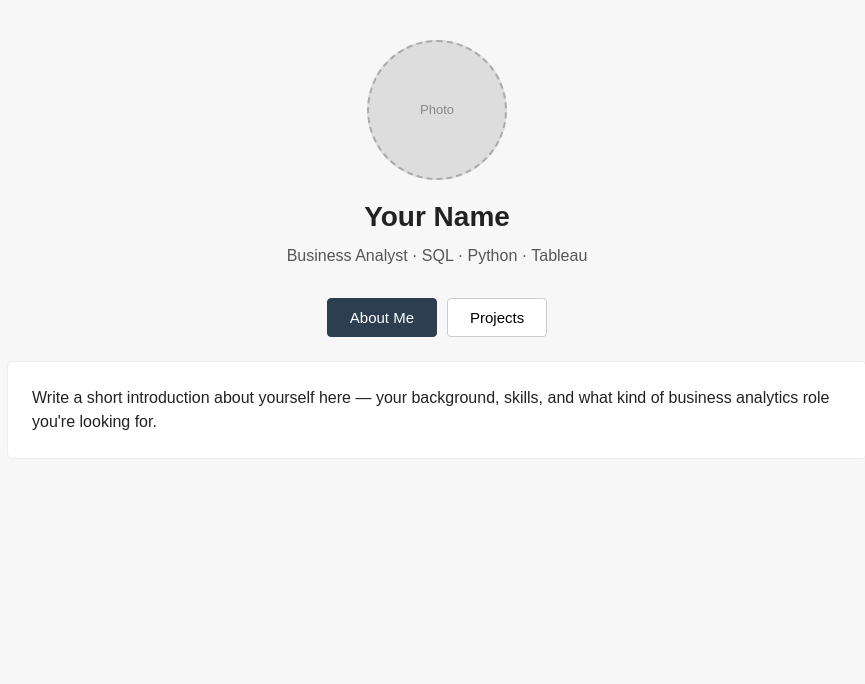
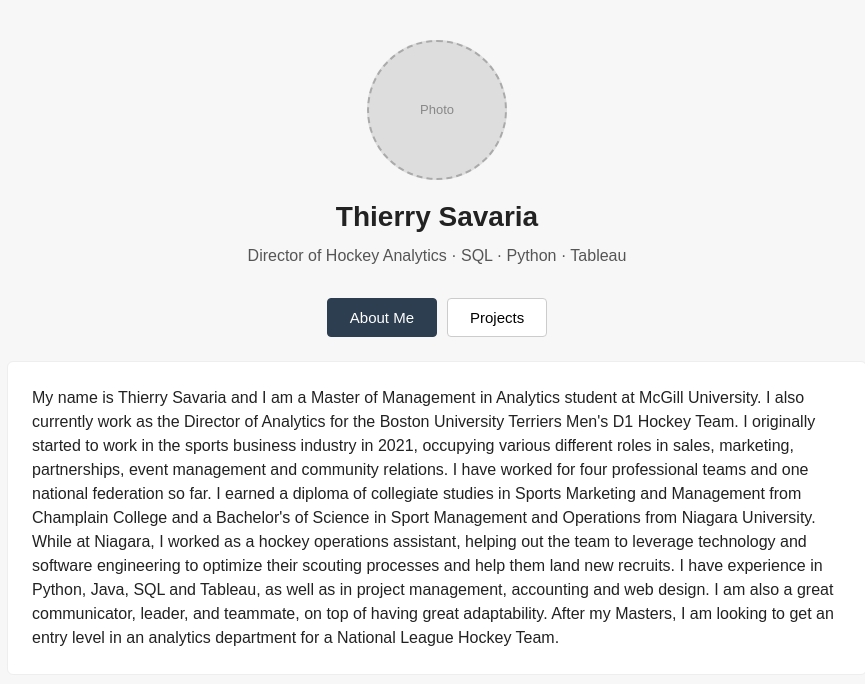
Before and after one commit to thierrysavaria/thierrysavaria.github.io, a plain HTML site: page index.html in a window 1280 px wide. Shown: the whole page, without its empty margins (203-1068 px from the left). Drawn offline with Linux system fonts and the light colour scheme.

Commit message:
Updated Header and About Me section

```diff
--- a/index.html
+++ b/index.html
@@ -154,8 +154,8 @@
         <!-- Replace this div with <img src="your-photo.jpg" class="photo"> -->
         <div class="photo">Photo</div>
 
-        <h1>Your Name</h1>
-        <p>Business Analyst · SQL · Python · Tableau</p>
+        <h1>Thierry Savaria</h1>
+        <p>Director of Hockey Analytics · SQL · Python · Tableau</p>
       </header>
 
       <!-- ============================================================
@@ -174,8 +174,11 @@
       <div id="about" class="tab-content active">
         <div class="panel">
           <p>
-            Write a short introduction about yourself here — your background,
-            skills, and what kind of business analytics role you're looking for.
+            My name is Thierry Savaria and I am a Master of Management in Analytics student at McGill University. I also currently work as the Director of Analytics for the Boston University Terriers Men's D1 Hockey Team.
+            I originally started to work in the sports business industry in 2021, occupying various different roles in sales, marketing, partnerships, event management and community relations.
+            I have worked for four professional teams and one national federation so far. I earned a diploma of collegiate studies in Sports Marketing and Management from Champlain College and a Bachelor's of Science in Sport Management and Operations from Niagara University.
+            While at Niagara, I worked as a hockey operations assistant, helping out the team to leverage technology and software engineering to optimize their scouting processes and help them land new recruits. I have experience in Python, Java, SQL and Tableau, as well as in project management, accounting and web design.
+            I am also a great communicator, leader, and teammate, on top of having great adaptability. After my Masters, I am looking to get an entry level in an analytics department for a National League Hockey Team.
           </p>
         </div>
       </div>
```
